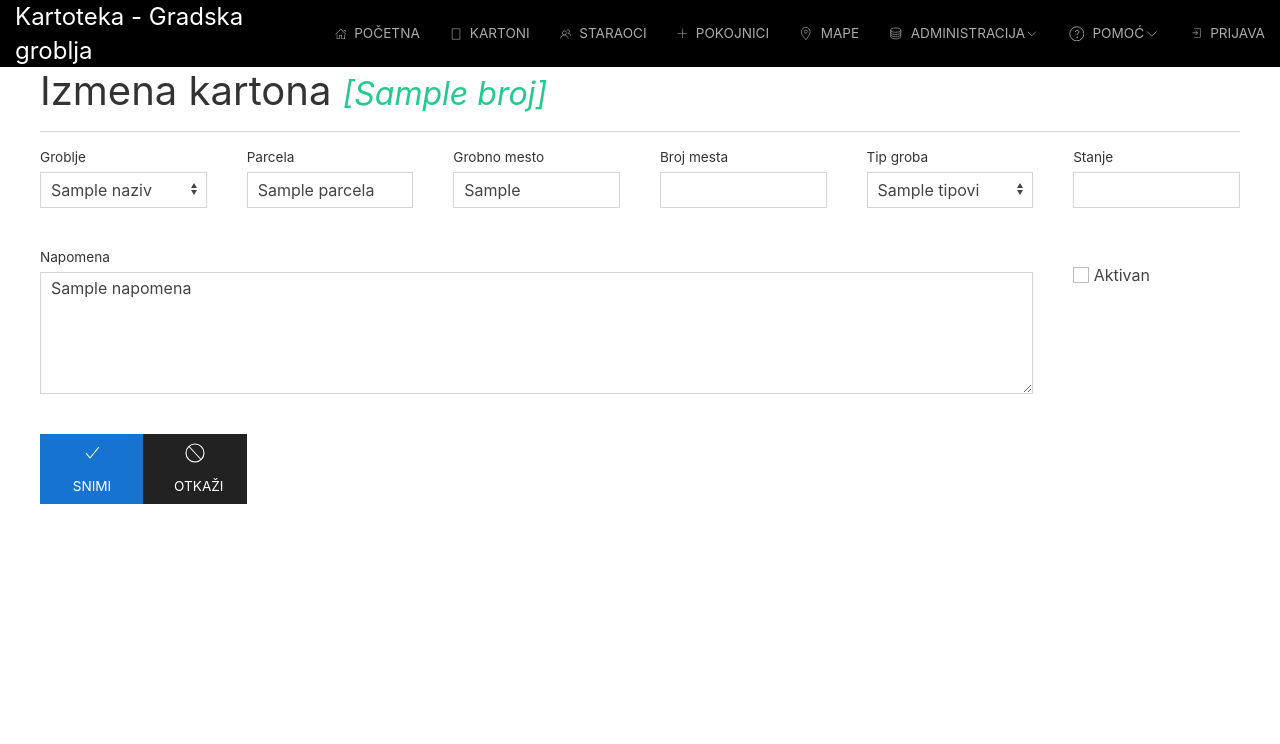
After one commit to chana-chh/kartoteka, a PHP site: template app/views/karton_izmena.twig in a window 1280 px wide. The commit adds this page. Shown: the top 744 px of the page. Run offline with PHP 8.4, Linux system fonts and the light colour scheme; the template is opened without the code that fills it: most values are stand-ins (such as "Sample title", 1, 10 or a date in 2020); some libraries are stand-ins or nearby versions.

Commit message:
karton izmena

```diff
--- a/app/routes.php
+++ b/app/routes.php
@@ -30,7 +30,9 @@ $app->group('', function () {
     $this->get('/kartoni/pregled/{id}', '\App\Controllers\KartoniController:getKartoniPregled')->setName('kartoni.pregled');
     $this->get('/kartoni/dodavanje', '\App\Controllers\KartoniController:getKartoniDodavanje')->setName('kartoni.dodavanje');
     $this->post('/kartoni/dodavanje', '\App\Controllers\KartoniController:postKartoniDodavanje');
-    $this->post('/kartoni/brisanje','\App\Controllers\KartoniController:postKartoniBrisanje')->setName('kartoni.brisanje');
+    $this->post('/kartoni/brisanje', '\App\Controllers\KartoniController:postKartoniBrisanje')->setName('kartoni.brisanje');
+    $this->get('/kartoni/izmena/{id}', '\App\Controllers\KartoniController:getKartoniIzmena')->setName('kartoni.izmena');
+    $this->post('/kartoni/izmena', '\App\Controllers\KartoniController:postKartoniIzmena')->setName('kartoni.izmena.post');
     //Mape
     $this->get('/mape', '\App\Controllers\MapeController:getMape')->setName('mape');
     $this->get('/kartoni/mapa/{id}', '\App\Controllers\KartoniController:getKartoniMapa')->setName('kartoni.mapa');
--- /dev/null
+++ b/app/views/karton_izmena.twig
@@ -0,0 +1,86 @@
+{% extends "templates/app.twig" %}
+
+{% block naslov %}
+<h1>Izmena kartona <small><em class="uk-text-success">[{{ karton.broj() }}]</em></small></h1>
+<hr>
+<form action="{{ path_for('kartoni.izmena.post') }}" method="POST" class="uk-form-stacked" uk-grid>
+	{{ csrf|raw }}
+	<input type="hidden" value="{{ karton.id }}" name="id" id="id">
+	<div class="uk-width-1-6">
+		<label for="groblje_id" class="uk-form-label">Groblje</label>
+		<div class="uk-form-controls">
+			<select name="groblje_id" id="groblje_id" class="uk-select{{ errors.groblje_id[0] ? ' uk-form-danger': ''}}"
+			 required>
+				{% for groblje in groblja %}
+				<option value="{{ groblje.id }}" {{ (old.groblje_id == groblje.id or karton.groblje_id == groblje.id) ? ' selected' : '' }}>
+					{{ groblje.naziv }}
+				</option>
+				{% endfor %}
+			</select>
+		</div>
+		<small class="uk-text-danger">{{ errors.groblje_id[0] ? :'' }}</small>
+	</div>
+	<div class="uk-width-1-6">
+		<label for="parcela" class="uk-form-label">Parcela</label>
+		<div class="uk-form-controls">
+			<input type="text" name="parcela" id="parcela" class="uk-input{{ errors.parcela[0] ? ' uk-form-danger': ''}}" value="{{ old.parcela ? : karton.parcela }}"
+			 autocomplete="off" required>
+		</div>
+		<small class="uk-text-danger">{{ errors.parcela[0] ? :'' }}</small>
+	</div>
+	<div class="uk-width-1-6">
+		<label for="grobno_mesto" class="uk-form-label">Grobno mesto</label>
+		<div class="uk-form-controls">
+			<input type="text" name="grobno_mesto" id="grobno_mesto" value="{{ old.grobno_mesto ? : karton.grobno_mesto }}" class="uk-input{{ errors.grobno_mesto[0] ? ' uk-form-danger': ''}}"
+			 autocomplete="off" required>
+		</div>
+		<small class="uk-text-danger">{{ errors.grobno_mesto[0] ? :'' }}</small>
+	</div>
+	<div class="uk-width-1-6">
+		<label for="broj_mesta" class="uk-form-label">Broj mesta</label>
+		<div class="uk-form-controls">
+			<input type="number" name="broj_mesta" step="1" id="broj_mesta" value="{{ old.broj_mesta ? : karton.broj_mesta }}" class="uk-input{{ errors.broj_mesta[0] ? ' uk-form-danger': ''}}"
+			 autocomplete="off" min="1" required>
+		</div>
+		<small class=" uk-text-danger">{{ errors.broj_mesta[0] ? :'' }}</small>
+	</div>
+	<div class="uk-width-1-6">
+		<label for="tip_groba" class="uk-form-label">Tip groba</label>
+		<div class="uk-form-controls">
+			<select name="tip_groba" id="tip_groba" class="uk-select{{ errors.tip_groba[0] ? ' uk-form-danger': ''}}" required>
+				{% for tip in tipovi %}
+				<option value="{{ tip }}" {{ (old.tip_groba == tip or karton.tip_groba == tip) ? ' selected' : '' }}>{{ tip }}</option>
+				{% endfor %}
+			</select>
+		</div>
+		<small class="uk-text-danger">{{ errors.tip_groba[0] ? :'' }}</small>
+	</div>
+	<div class="uk-width-1-6">
+		<label for="stanje" class="uk-form-label">Stanje</label>
+		<div class="uk-form-controls">
+			<input type="number" name="stanje" step="0.01" id="stanje" class="uk-input{{ errors.stanje[0] ? ' uk-form-danger': ''}}"
+			 autocomplete="off" value="{{ old.stanje ? : karton.stanje }}" min="0" required>
+		</div>
+		<small class=" uk-text-danger">{{ errors.stanje[0] ? :'' }}</small>
+	</div>
+	<div class="uk-width-5-6">
+		<label for="napomena" class="uk-form-label">Napomena</label>
+		<div class="uk-form-controls">
+			<textarea class="uk-textarea{{ errors.napomena[0] ? ' uk-form-danger': ''}}" rows="5" name="napomena" id="napomena">{{ old.napomena ? : karton.napomena }}</textarea>
+		</div>
+		<small class=" uk-text-danger">{{ errors.napomena[0] ? :'' }}</small>
+	</div>
+	<div class="uk-width-1-6">
+		<div class="uk-form-controls uk-margin-top">
+			<label><input class="uk-checkbox{{ errors.aktivan[0] ? ' uk-form-danger': ''}}" type="checkbox" name="aktivan"
+				 {{ (old.aktivan or karton.aktivan == 1) ? ' checked' : '' }}> Aktivan</label>
+		</div>
+	</div>
+	<div class="uk-button-group uk-width-1-5">
+		<button class="uk-button uk-button-primary uk-width-1-2"><span uk-icon="check"></span> Snimi</button>
+		<a href="{{ path_for('kartoni.pregled',{'id':karton.id}) }}" class="uk-button uk-button-secondary uk-width-1-2">
+			<span uk-icon="ban"></span> Otkaži
+		</a>
+	</div>
+</form>
+{% endblock naslov %}
```
Also changed, not shown: app/classes/Validator.php (+23 -5 lines), app/controllers/KartoniController.php (+62 -1 lines), app/views/karton_pregled.twig (+8 -7 lines), 2 other files.
